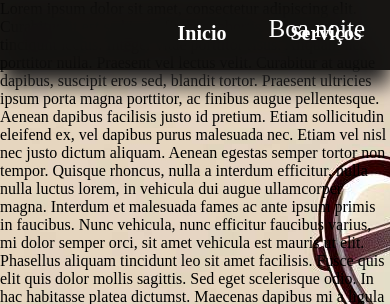
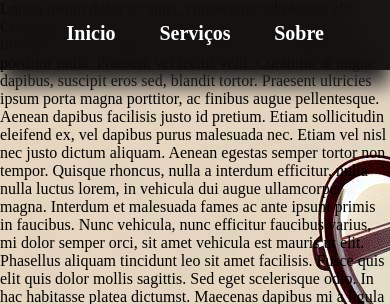
Before and after one commit to matheusollima/PlatyPlusDevSite, a PHP site: page / in a window 390 px wide. Shown: the top 304 px of the page. Run offline with PHP 8.4, Linux system fonts and the light colour scheme.

Commit message:
alteração media query

```diff
--- a/estilo.css
+++ b/estilo.css
@@ -144,3 +144,26 @@ nav li a {
     width: 50px;
     height: 50px;
 }
+
+
+@media screen and (max-width: 600px) {
+    .menu {
+        margin-left: -1px; /* Reduzir a margem esquerda para economizar espaço */
+    }
+
+    .conteudo {
+        width: 100%; /* Ocupar toda a largura da tela */
+        /* background-image: none; Remover a imagem de fundo para melhor legibilidade */
+    }
+
+    nav li {
+        padding: 10px 15px; /* Reduzir o espaçamento dos itens do menu */
+    }
+
+    #divContato {
+        font-size: 18px; /* Tamanho menor para os detalhes de contato */
+    }
+    #divMsgdia{
+        display: none;
+    }
+}
```
